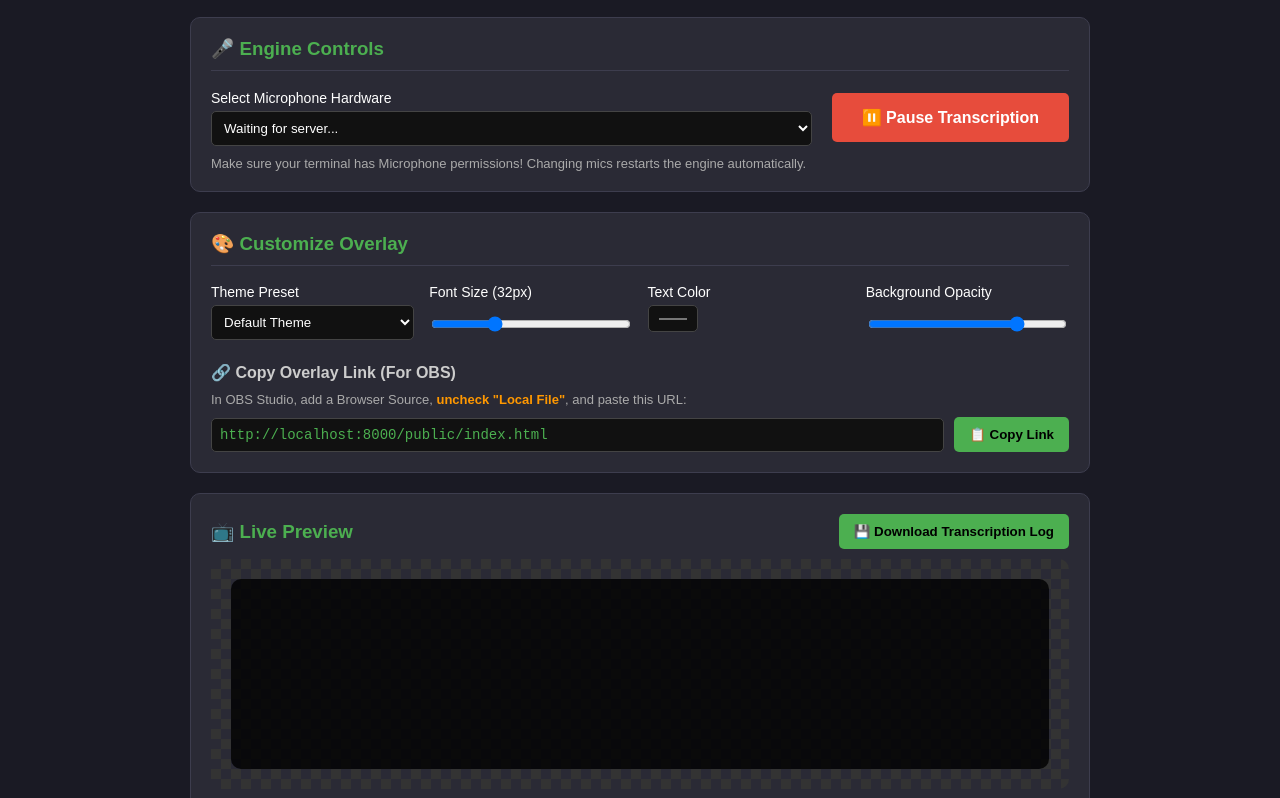
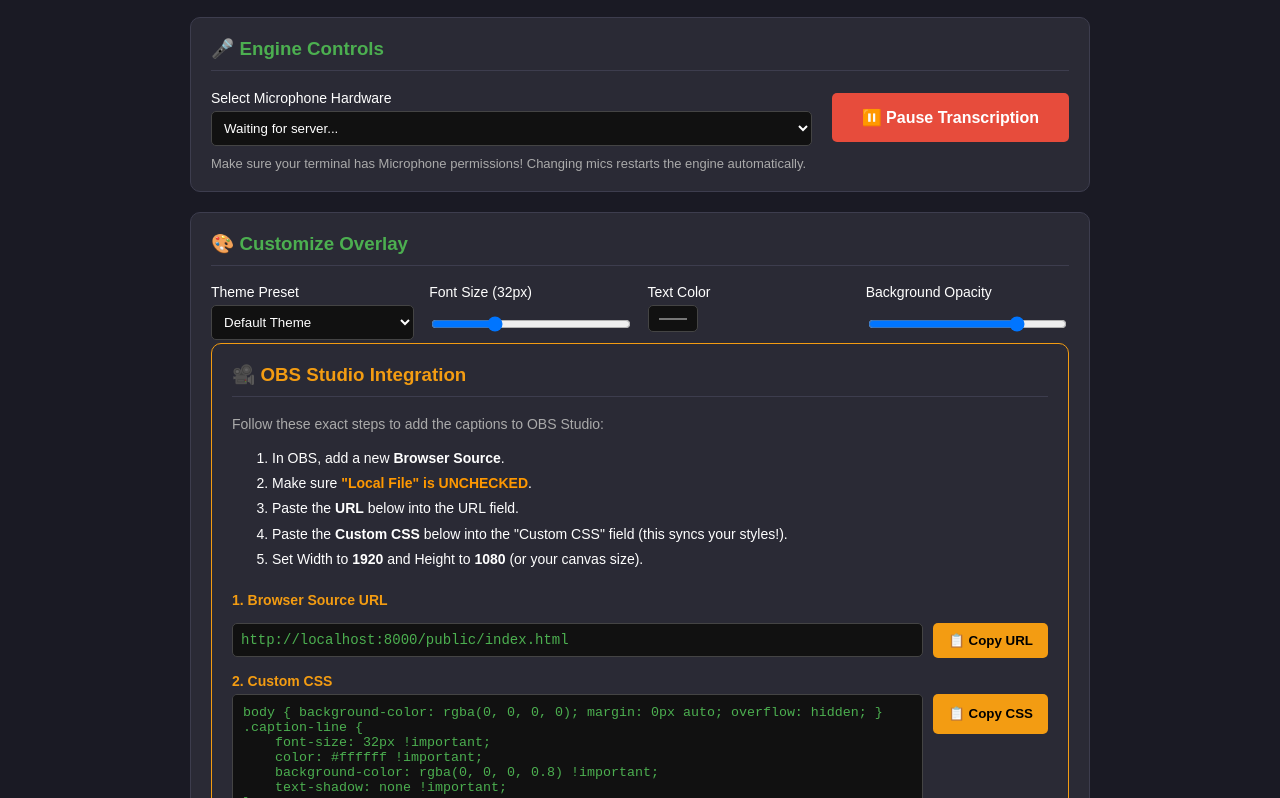
Before and after one commit to rifaterdemsahin/mac-whisper-captions, a website: page test.html in a window 1280 px wide. Shown: the part 154-952 px from the top of the page. Drawn offline with Linux system fonts and the light colour scheme.

Commit message:
Add advanced OBS integration guide with dynamic Custom CSS generator

```diff
--- a/test.html
+++ b/test.html
@@ -90,7 +90,7 @@
             <div class="controls-grid">
                 <div class="control-group">
                     <label>Theme Preset</label>
-                    <select id="obs-theme" onchange="updateObsLink()">
+                    <select id="obs-theme" onchange="updateObsLinkAndCss()">
                         <option value="default">Default Theme</option>
                         <option value="neon">Neon Theme</option>
                         <option value="retro">Retro Theme</option>
@@ -100,23 +100,49 @@
                 </div>
                 <div class="control-group">
                     <label>Font Size (<span id="fs-val">32px</span>)</label>
-                    <input type="range" min="16" max="72" value="32" oninput="document.getElementById('subtitles').style.fontSize = this.value + 'px'; document.getElementById('fs-val').textContent = this.value + 'px';">
+                    <input type="range" id="fs-input" min="16" max="72" value="32" oninput="document.getElementById('subtitles').style.fontSize = this.value + 'px'; document.getElementById('fs-val').textContent = this.value + 'px'; updateObsLinkAndCss();">
                 </div>
                 <div class="control-group">
                     <label>Text Color</label>
-                    <input type="color" value="#ffffff" oninput="document.getElementById('subtitles').style.color = this.value; document.getElementById('subtitles').style.textShadow = 'none';">
+                    <input type="color" id="tc-input" value="#ffffff" oninput="document.getElementById('subtitles').style.color = this.value; document.getElementById('subtitles').style.textShadow = 'none'; updateObsLinkAndCss();">
                 </div>
                 <div class="control-group">
                     <label>Background Opacity</label>
-                    <input type="range" min="0" max="1" step="0.1" value="0.8" oninput="document.getElementById('subtitles').style.backgroundColor = `rgba(0, 0, 0, ${this.value})`">
+                    <input type="range" id="bg-input" min="0" max="1" step="0.1" value="0.8" oninput="document.getElementById('subtitles').style.backgroundColor = `rgba(0, 0, 0, ${this.value})`; updateObsLinkAndCss();">
                 </div>
             </div>
 
-            <h4 style="margin: 20px 0 10px 0; color: #ccc;">🔗 Copy Overlay Link (For OBS)</h4>
-            <p style="margin: 0 0 10px 0; font-size: 13px; color: #aaa;">In OBS Studio, add a Browser Source, <b style="color: #ff9800;">uncheck "Local File"</b>, and paste this URL:</p>
-            <div class="overlay-link-box">
-                <input type="text" id="obs-link" readonly value="http://localhost:8000/public/index.html">
-                <button onclick="copyObsLink()">📋 Copy Link</button>
+        <!-- OBS INTEGRATION GUIDE -->
+        <div class="panel" style="border-color: #f39c12;">
+            <h3 style="color: #f39c12;">🎥 OBS Studio Integration</h3>
+            <p style="font-size: 14px; color: #aaa;">Follow these exact steps to add the captions to OBS Studio:</p>
+
+            <ol style="font-size: 14px; line-height: 1.8; margin-bottom: 20px;">
+                <li>In OBS, add a new <b>Browser Source</b>.</li>
+                <li>Make sure <b style="color: #ff9800;">"Local File" is UNCHECKED</b>.</li>
+                <li>Paste the <b>URL</b> below into the URL field.</li>
+                <li>Paste the <b>Custom CSS</b> below into the "Custom CSS" field (this syncs your styles!).</li>
+                <li>Set Width to <b>1920</b> and Height to <b>1080</b> (or your canvas size).</li>
+            </ol>
+
+            <div style="display: flex; flex-direction: column; gap: 15px;">
+                <!-- URL BOX -->
+                <div class="control-group">
+                    <label style="color: #f39c12; font-weight: bold;">1. Browser Source URL</label>
+                    <div class="overlay-link-box">
+                        <input type="text" id="obs-link" readonly value="http://localhost:8000/public/index.html">
+                        <button onclick="copyElement('obs-link')" style="background: #f39c12; color: #000;">📋 Copy URL</button>
+                    </div>
+                </div>
+
+                <!-- CUSTOM CSS BOX -->
+                <div class="control-group">
+                    <label style="color: #f39c12; font-weight: bold;">2. Custom CSS</label>
+                    <div style="display: flex; gap: 10px; align-items: flex-start;">
+                        <textarea id="obs-css" readonly style="flex-grow: 1; height: 100px; background: #111; color: #4CAF50; border: 1px solid #444; padding: 10px; border-radius: 5px; font-family: monospace; resize: none;"></textarea>
+                        <button onclick="copyElement('obs-css')" style="background: #f39c12; color: #000; height: 40px;">📋 Copy CSS</button>
+                    </div>
+                </div>
             </div>
         </div>
 
@@ -159,18 +185,33 @@
             }
         }
 
-        function updateObsLink() {
+        function updateObsLinkAndCss() {
+            // Update URL
             const theme = document.getElementById('obs-theme').value;
-            const input = document.getElementById('obs-link');
+            const linkInput = document.getElementById('obs-link');
             const basePath = 'http://localhost:8000/public/index.html';
-            input.value = theme === 'default' ? basePath : `${basePath}?theme=${theme}`;
+            linkInput.value = theme === 'default' ? basePath : `${basePath}?theme=${theme}`;
+
+            // Update CSS
+            const fontSize = document.getElementById('fs-input').value;
+            const textColor = document.getElementById('tc-input').value;
+            const bgOpacity = document.getElementById('bg-input').value;
+            const cssTextarea = document.getElementById('obs-css');
+
+            cssTextarea.value = `body { background-color: rgba(0, 0, 0, 0); margin: 0px auto; overflow: hidden; }
+.caption-line {
+    font-size: ${fontSize}px !important;
+    color: ${textColor} !important;
+    background-color: rgba(0, 0, 0, ${bgOpacity}) !important;
+    text-shadow: none !important;
+}`;
         }
 
-        function copyObsLink() {
-            const input = document.getElementById('obs-link');
-            input.select();
+        function copyElement(elementId) {
+            const el = document.getElementById(elementId);
+            el.select();
             document.execCommand('copy');
-            const btn = input.nextElementSibling;
+            const btn = el.nextElementSibling;
             const originalText = btn.innerHTML;
             btn.innerHTML = '✅ Copied!';
             setTimeout(() => btn.innerHTML = originalText, 2000);
@@ -259,7 +300,7 @@
             ws.onerror = () => ws.close();
         }
 
-        updateObsLink();
+        updateObsLinkAndCss();
         connect();
     </script>
 </body>
```
